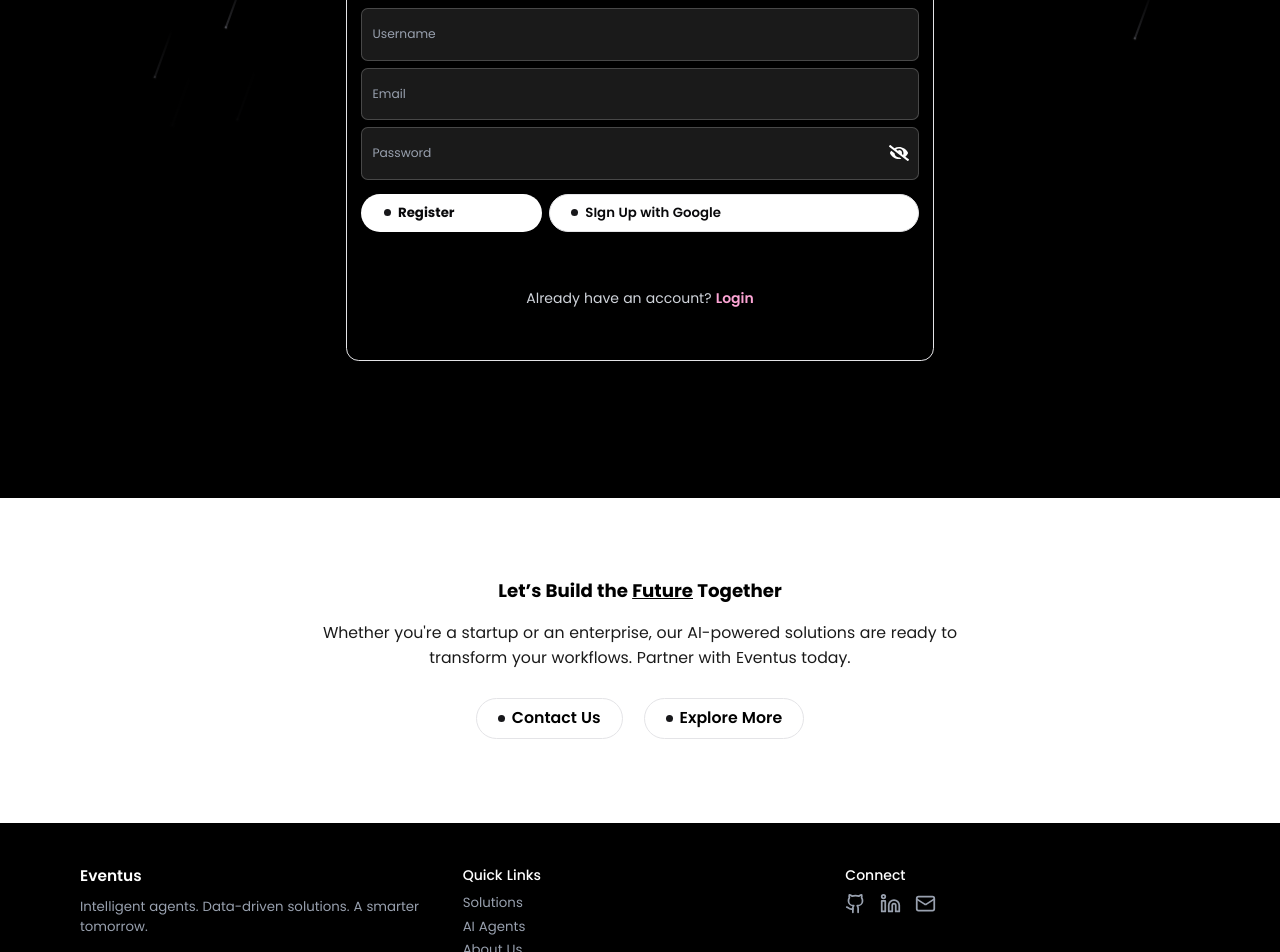
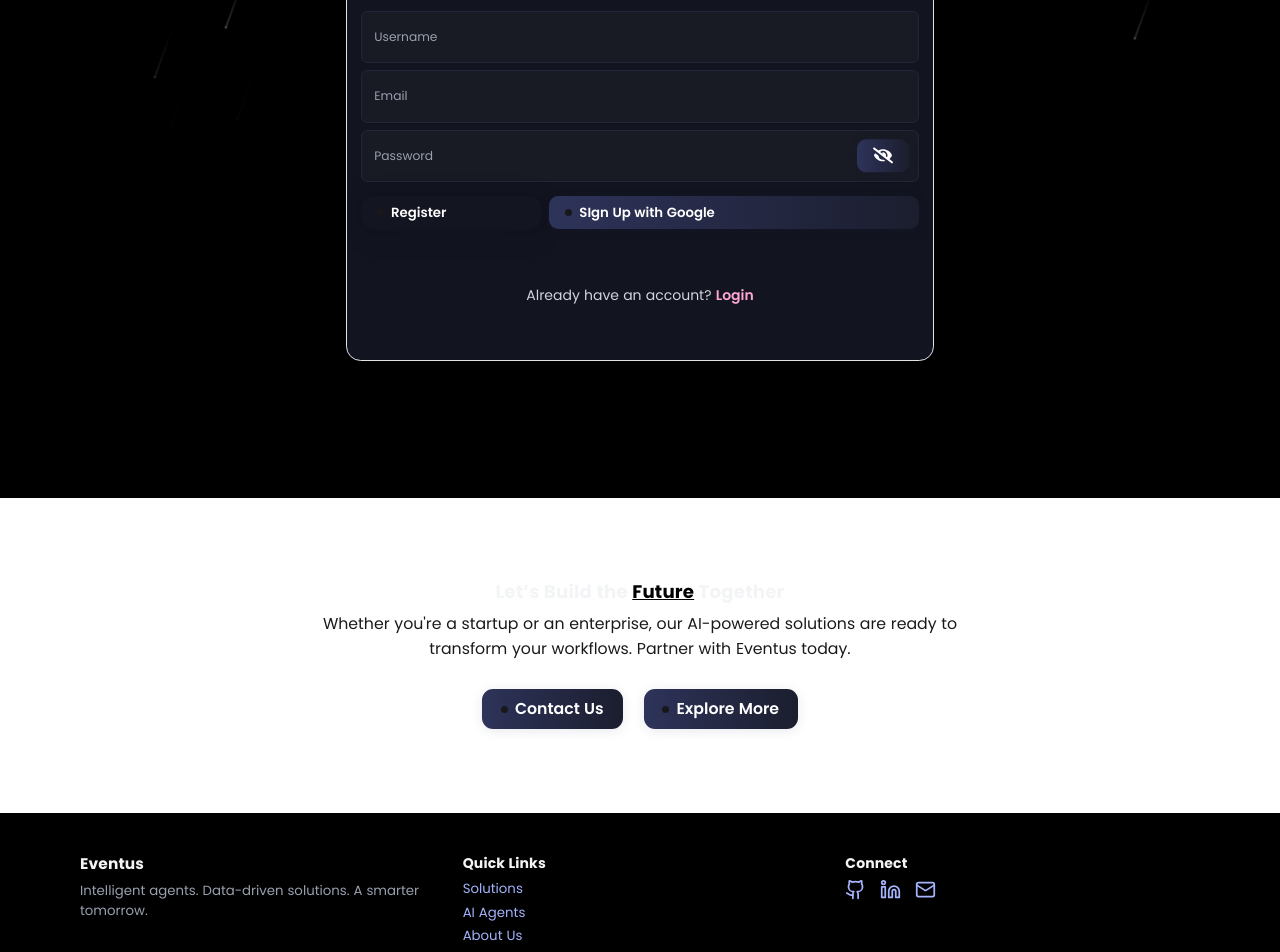
Before and after one commit to kojowiafe-dev/mailto, a React (Vite) app in the folder frontend/: page /register in a window 1280 px wide. Shown: the part 400-1352 px from the top of the page. Built offline with nearby package versions, Linux system fonts and the light colour scheme.

Commit message:
make changes

```diff
--- a/frontend/src/index.css
+++ b/frontend/src/index.css
@@ -1,3 +1,17 @@
+/* Hide horizontal scrollbar globally */
+html,
+body {
+  overflow-x: hidden !important;
+}
+
+/* Utility class to hide all scrollbars (cross-browser) */
+.custom-hide-scrollbar {
+  scrollbar-width: none; /* Firefox */
+  -ms-overflow-style: none; /* IE 10+ */
+}
+.custom-hide-scrollbar::-webkit-scrollbar {
+  display: none; /* Chrome/Safari/Webkit */
+}
 /* Hide scrollbar for custom-hide-scrollbar utility class */
 @import 'tailwindcss';
 @import 'tw-animate-css';
@@ -35,40 +49,134 @@
 body {
   font-family: 'Poppins', sans-serif;
   font-size: 0.95rem;
+  background: linear-gradient(120deg, #101522 0%, #1a2236 100%);
+  transition:
+    background 0.5s cubic-bezier(0.4, 0, 0.2, 1),
+    color 0.3s;
+  -webkit-font-smoothing: antialiased;
+  -moz-osx-font-smoothing: grayscale;
 }
 
 .background {
-  background: #050e1f;
+  background: linear-gradient(120deg, #101522 0%, #1a2236 100%);
   background-image:
-    radial-gradient(
-      circle at 25% 15%,
-      rgba(255, 255, 255, 0.03) 0%,
-      rgba(255, 255, 255, 0.2) 5%,
-      transparent 5%,
-      transparent 100%
-    ),
-    radial-gradient(
-      circle at 50% 35%,
-      rgba(255, 255, 255, 0.03) 0%,
-      rgba(255, 255, 255, 0.2) 5%,
-      transparent 5%,
-      transparent 100%
-    ),
-    radial-gradient(
-      circle at 65% 60%,
-      rgba(255, 255, 255, 0.03) 0%,
-      rgba(255, 255, 255, 0.2) 5%,
-      transparent 5%,
-      transparent 100%
-    ),
-    radial-gradient(
-      circle at 75% 20%,
-      rgba(255, 255, 255, 0.03) 0%,
-      rgba(255, 255, 255, 0.2) 5%,
-      transparent 5%,
-      transparent 100%
-    );
+    radial-gradient(circle at 25% 15%, rgba(255, 255, 255, 0.04) 0%, transparent 80%),
+    radial-gradient(circle at 60% 60%, rgba(255, 255, 255, 0.03) 0%, transparent 80%);
   background-attachment: fixed;
+  transition: background 0.5s cubic-bezier(0.4, 0, 0.2, 1);
+}
+/* Smoother headings */
+h1,
+h2,
+h3,
+h4,
+h5,
+h6 {
+  font-family: 'Poppins', Arial, sans-serif;
+  font-weight: 700;
+  letter-spacing: 0.01em;
+  margin-bottom: 0.5em;
+  color: #f3f4f6;
+  transition: color 0.3s;
+}
+h1 {
+  font-size: 1.7rem;
+  line-height: 1.1;
+}
+h2 {
+  font-size: 1.3rem;
+  line-height: 1.15;
+}
+h3 {
+  font-size: 1.1rem;
+  line-height: 1.18;
+}
+h4 {
+  font-size: 1rem;
+  line-height: 1.2;
+}
+h5 {
+  font-size: 0.9rem;
+  line-height: 1.25;
+}
+h6 {
+  font-size: 0.8rem;
+  line-height: 1.3;
+}
+
+/* Smoother buttons */
+button,
+.btn,
+input[type='submit'] {
+  border-radius: 0.7em;
+  background: linear-gradient(90deg, #2e335a 0%, #1b1e2e 100%);
+  color: #fff;
+  border: none;
+  padding: 0.5em 1.2em;
+  font-weight: 600;
+  font-family: 'Poppins', Arial, sans-serif;
+  box-shadow: 0 2px 12px 0 rgba(30, 40, 90, 0.1);
+  transition:
+    background 0.3s,
+    box-shadow 0.3s,
+    transform 0.15s;
+  cursor: pointer;
+}
+button:hover,
+.btn:hover,
+input[type='submit']:hover {
+  background: linear-gradient(90deg, #3a3f7a 0%, #23263a 100%);
+  box-shadow: 0 4px 24px 0 rgba(30, 40, 90, 0.18);
+  transform: translateY(-2px) scale(1.03);
+}
+
+/* Smoother cards and containers */
+.container,
+.card,
+.Card,
+.shadow,
+.shadow-xl,
+.shadow-2xl {
+  border-radius: 1.1em !important;
+  box-shadow:
+    0 4px 32px 0 rgba(20, 20, 30, 0.1),
+    0 1.5px 6px 0 rgba(20, 20, 30, 0.08);
+  background: rgba(20, 22, 34, 0.92);
+  transition:
+    box-shadow 0.3s,
+    background 0.3s;
+}
+
+/* Smoother inputs */
+input,
+textarea,
+select {
+  border-radius: 0.5em;
+  border: 1px solid #23263a;
+  background: #181a24;
+  color: #f3f4f6;
+  padding: 0.5em 1em;
+  transition:
+    border 0.2s,
+    background 0.2s;
+}
+input:focus,
+textarea:focus,
+select:focus {
+  border-color: #3a3f7a;
+  background: #23263a;
+  outline: none;
+}
+
+/* Smoother links */
+a {
+  color: #a5b4fc;
+  text-decoration: none;
+  transition: color 0.2s;
+}
+a:hover {
+  color: #f472b6;
+  text-decoration: underline;
 }
 
 @keyframes slide-in {
```
